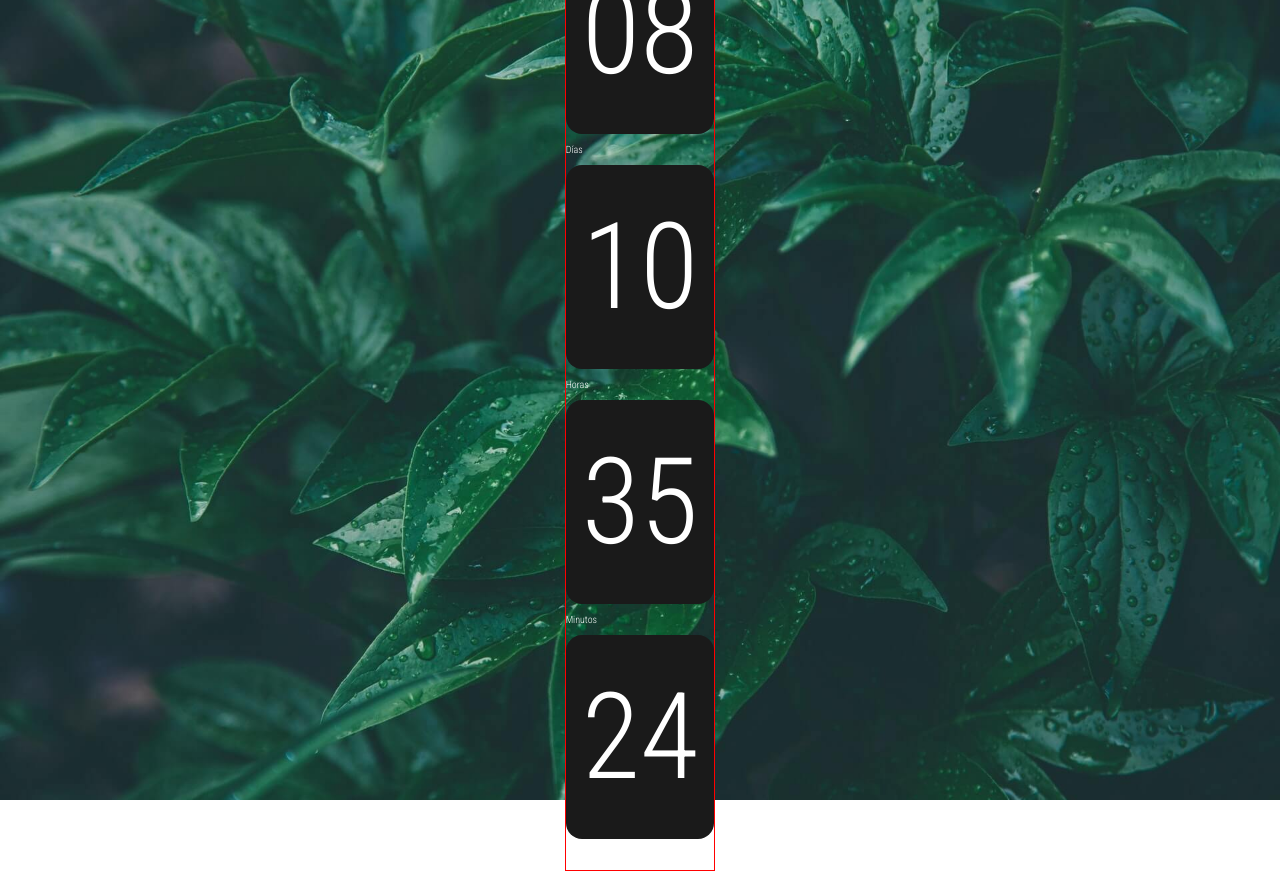
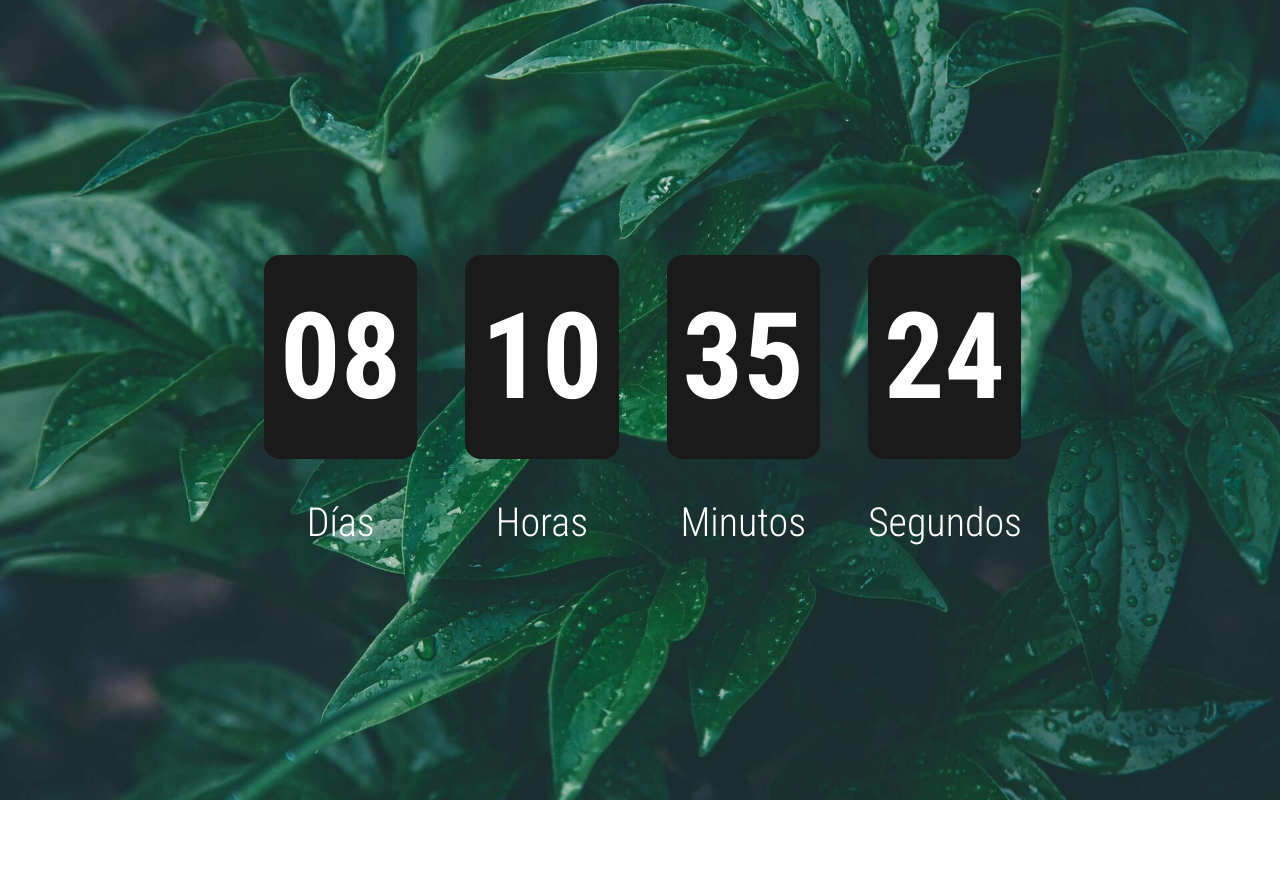
Before and after one commit to efrainhgmx/countdonw-app, a React (Create React App) app: page / in a window 1280 px wide. After the commit the page ends 800 px from the top, so only its background shows below. Built offline with nearby package versions, Linux system fonts and the light colour scheme.

Commit message:
Design for desktop done

```diff
--- a/src/components/CounterDown/style.css
+++ b/src/components/CounterDown/style.css
@@ -29,7 +29,11 @@
 
 .counterdown-wrapper {
     max-inline-size: 800px;
-    border: 1px solid red;
+    display: flex;
+}
+
+.counterdown-wrapper div {
+    margin-inline: 24px;
 }
 
 .date {
@@ -38,4 +42,12 @@
     border-radius: 16px;
     padding: 32px 16px;
     font-size: 12rem;
+    font-weight: 800;
 }
+
+p {
+    font-size: 4rem;
+    font-weight: 400;
+    text-align: center;
+    margin-bottom: 0;
+}
```
